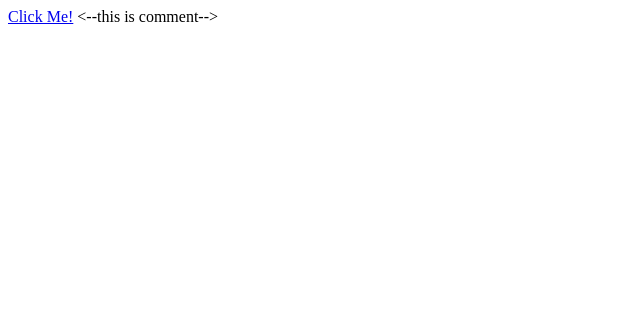
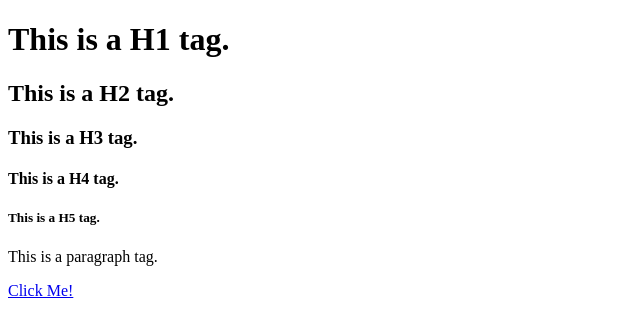
Before and after one commit to colemanw223/colemanw223.github.io, a plain HTML site: page index.html in a window 1280 px wide. Shown: the whole page, without its empty margins (0-640 px from the left). Drawn offline with Linux system fonts and the light colour scheme.

Commit message:
Update index.html

```diff
--- a/index.html
+++ b/index.html
@@ -3,7 +3,18 @@
 <title>First Website!</title>
 </head>
 <body>
+  <h1>This is a H1 tag.</h1>
+    <h2>This is a H2 tag.</h2>
+    <h3>This is a H3 tag.</h3>
+    <h4>This is a H4 tag.</h4>
+    <h5>This is a H5 tag.</h5>
+
+
+
+
+
+  <p>This is a paragraph tag.</p>
   <a href="https://wikipedia.org">Click Me!</a>
 </body>
 </html>
-<--this is comment-->
+<!--this is comment-->
```
